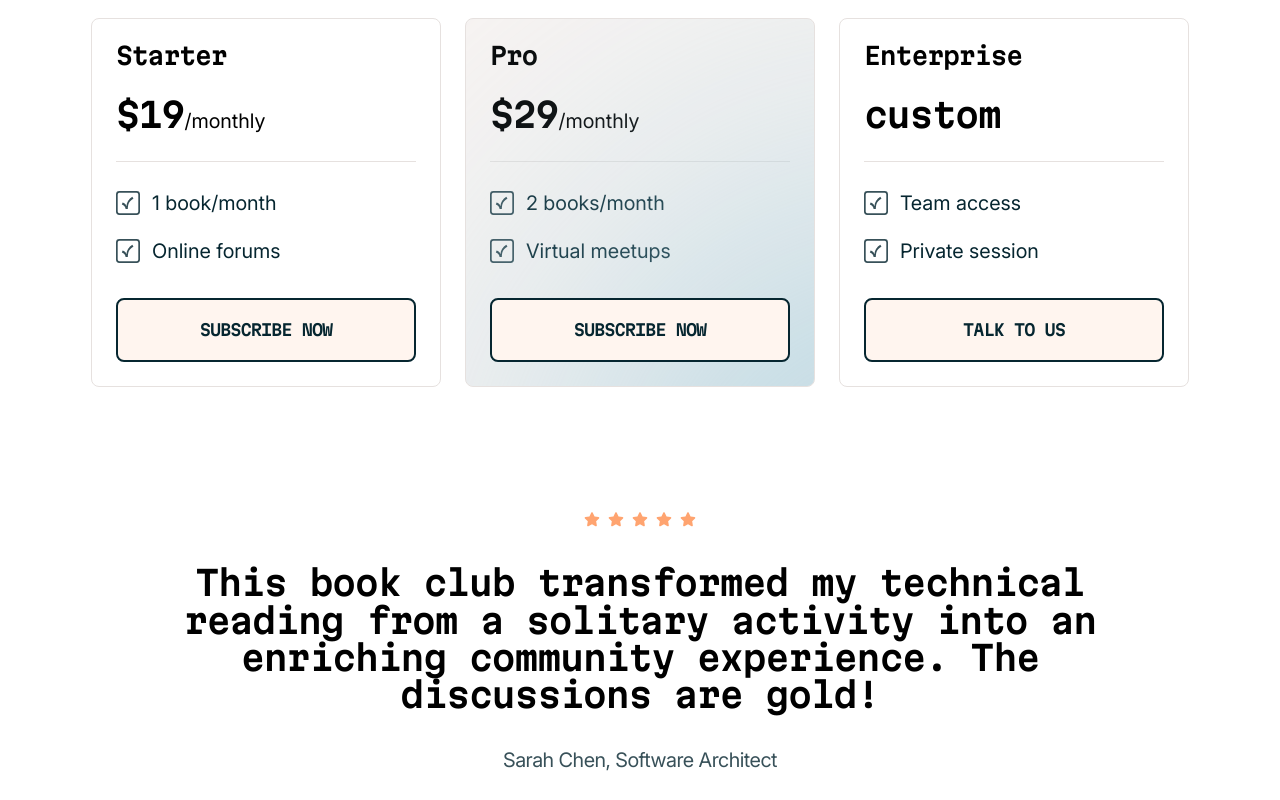
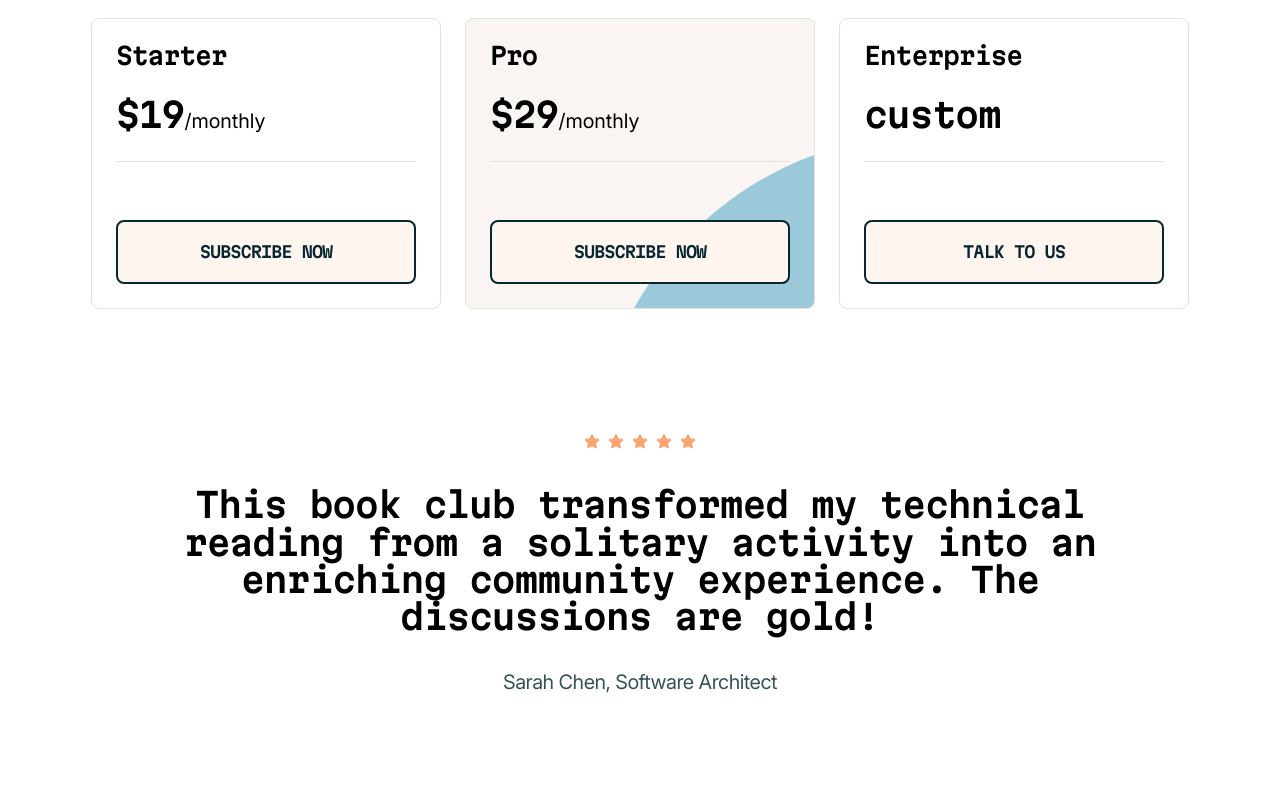
Before and after one commit to JEWebDev/tech-book-club, an Astro site: page / in a window 1280 px wide. Shown: the part 2860-3660 px from the top of the page. Built offline with nearby package versions, Linux system fonts and the light colour scheme; Astro itself is replaced by a stand-in of ours.

Commit message:
Fix feature card code

```diff
--- a/src/components/PricingCard.astro
+++ b/src/components/PricingCard.astro
@@ -10,16 +10,15 @@ const {title, price, features = [], buttonText, buttonHref, featured=false, freq
 	</div>
 	<ul class="mt-[26px] mb-8 flex flex-col gap-[18px] text-[20px] text-neutral-900">
 		{
-            features.map(feature => (
-                <li class="flex gap-3 items-center">
+            features.map((feature: string) => {
+				<li class="flex gap-3 items-center">
                     <img src="./assets/icon-check.svg" alt="check icon" class="w-6 h-6" loading="lazy">
                     <p>{feature}</p>
                 </li>
-
-            ))
+			})
         }
 	</ul>
 	<PrimaryButton href={buttonHref}>{buttonText}</PrimaryButton>
-	<div class=`w-[684px] h-[684px] bg-glow blur-[200px] rounded-full absolute  bottom-[-510px] right-[-460px] z-[0] pointer-events-none ${featured ? "block" : "hidden"}`>
+	<div class={`w-[684px] h-[684px] bg-glow  rounded-full absolute  bottom-[-510px] right-[-460px] z-[0] pointer-events-none ${featured ? "block" : "hidden"}`}>
 	</div>
 </article>
```
